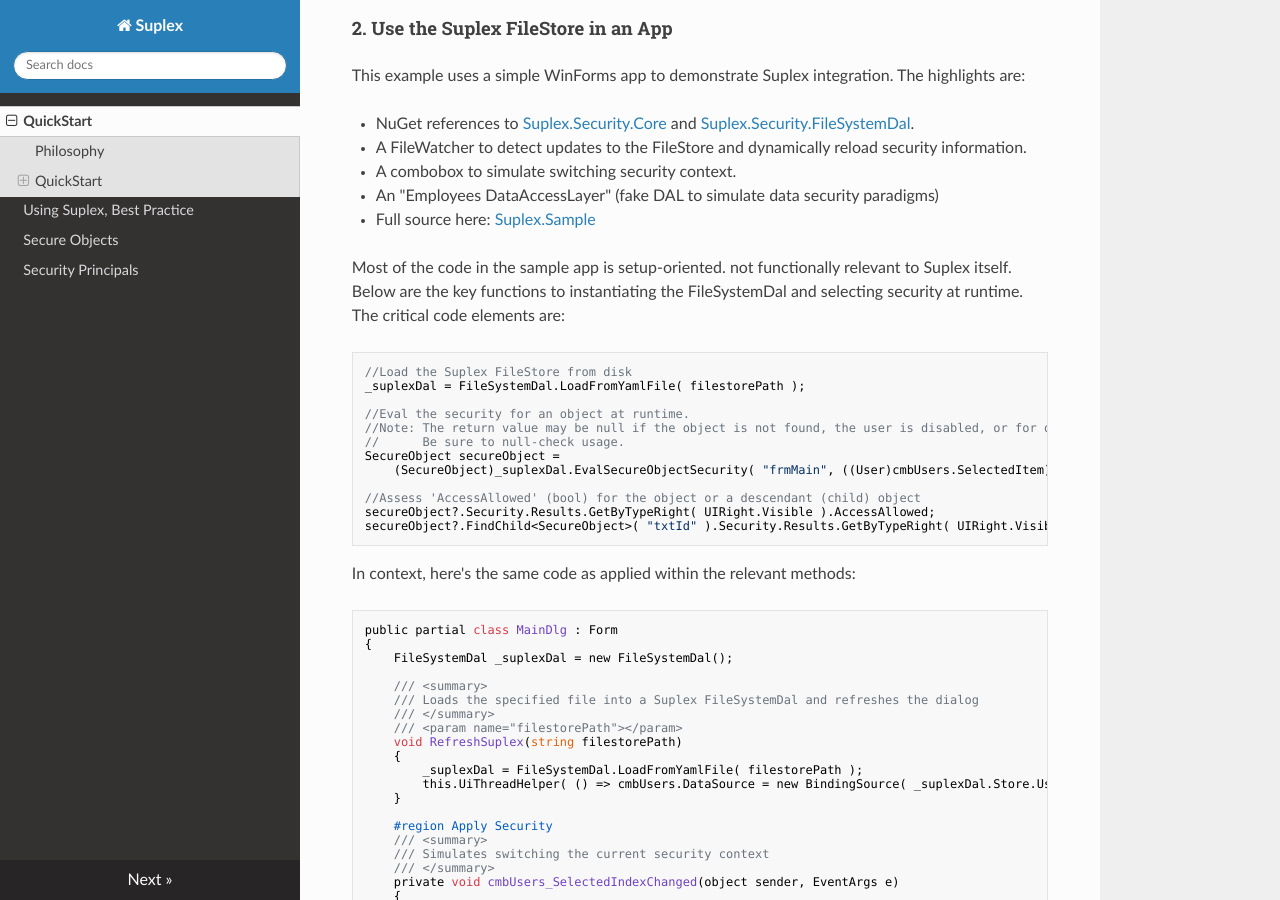
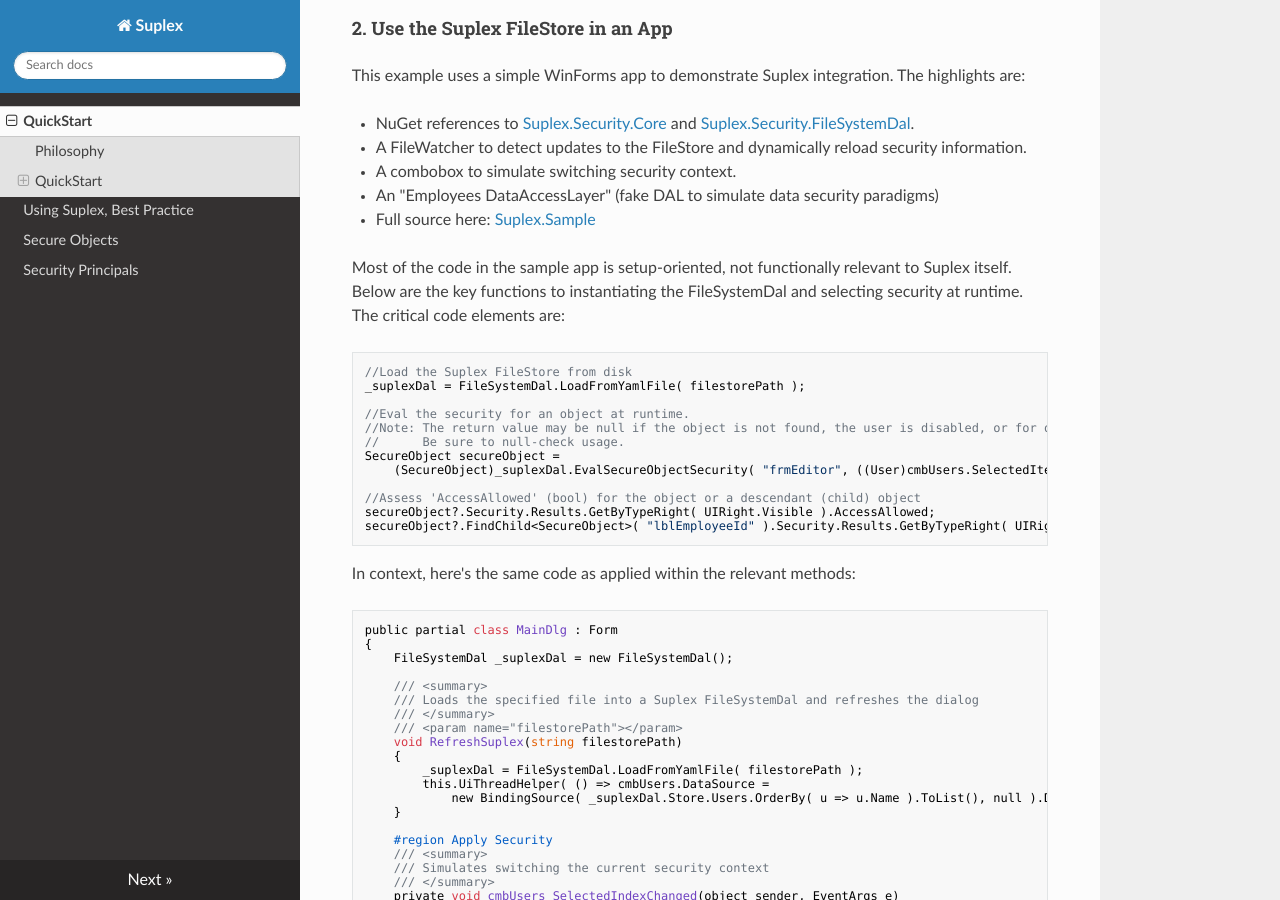
Before and after one commit to SuplexProject/Suplex.Docs, an MkDocs documentation site: the page built from docs/index.md, in a window 1280 px wide and 900 px high, scrolled down 1594 px. Built offline with MkDocs 1.6.1, drawn with Linux system fonts in a browser that asks for light colours; nearby versions of some CDN libraries; old or Windows-style settings are respelled for this version of MkDocs.

````diff
--- a/docs/index.md
+++ b/docs/index.md
@@ -54,7 +54,7 @@ This example uses a simple WinForms app to demonstrate Suplex integration.  The
 
 - Full source here: <a href="https://github.com/SuplexProject/Suplex.Sample" target="_blank">Suplex.Sample</a>
 
-Most of the code in the sample app is setup-oriented. not functionally relevant to Suplex itself.  Below are the key functions to instantiating the FileSystemDal and selecting security at runtime.  The critical code elements are:
+Most of the code in the sample app is setup-oriented, not functionally relevant to Suplex itself.  Below are the key functions to instantiating the FileSystemDal and selecting security at runtime.  The critical code elements are:
 
 ```c#
 //Load the Suplex FileStore from disk
@@ -64,11 +64,11 @@ _suplexDal = FileSystemDal.LoadFromYamlFile( filestorePath );
 //Note: The return value may be null if the object is not found, the user is disabled, or for other reasons.
 //      Be sure to null-check usage.
 SecureObject secureObject =
-    (SecureObject)_suplexDal.EvalSecureObjectSecurity( "frmMain", ((User)cmbUsers.SelectedItem).Name );
+    (SecureObject)_suplexDal.EvalSecureObjectSecurity( "frmEditor", ((User)cmbUsers.SelectedItem).Name );
 
 //Assess 'AccessAllowed' (bool) for the object or a descendant (child) object
 secureObject?.Security.Results.GetByTypeRight( UIRight.Visible ).AccessAllowed;
-secureObject?.FindChild<SecureObject>( "txtId" ).Security.Results.GetByTypeRight( UIRight.Visible ).AccessAllowed;
+secureObject?.FindChild<SecureObject>( "lblEmployeeId" ).Security.Results.GetByTypeRight( UIRight.Visible ).AccessAllowed;
 ```
 
 In context, here's the same code as applied within the relevant methods:
@@ -84,7 +84,8 @@ public partial class MainDlg : Form
     void RefreshSuplex(string filestorePath)
     {
         _suplexDal = FileSystemDal.LoadFromYamlFile( filestorePath );
-        this.UiThreadHelper( () => cmbUsers.DataSource = new BindingSource( _suplexDal.Store.Users.OrderBy( u => u.Name ).ToList(), null ).DataSource );
+        this.UiThreadHelper( () => cmbUsers.DataSource =
+            new BindingSource( _suplexDal.Store.Users.OrderBy( u => u.Name ).ToList(), null ).DataSource );
     }
 
     #region Apply Security
@@ -127,8 +128,10 @@ public partial class MainDlg : Form
     void ApplyDirect(SecureObject secureObject)
     {
         frmEditor.Visible = secureObject?.Security.Results.GetByTypeRight( UIRight.Visible ).AccessAllowed ?? false;
-        lblEmployeeId.Visible = secureObject?.FindChild<SecureObject>( "lblEmployeeId" ).Security.Results.GetByTypeRight( UIRight.Visible ).AccessAllowed ?? false;
-        btnUpdate.Enabled = secureObject?.FindChild<SecureObject>( "btnUpdate" ).Security.Results.GetByTypeRight( RecordRight.Update ).AccessAllowed ?? false;
+        lblEmployeeId.Visible =
+            secureObject?.FindChild<SecureObject>( "lblEmployeeId" ).Security.Results.GetByTypeRight( UIRight.Visible ).AccessAllowed ?? false;
+        btnUpdate.Enabled =
+            secureObject?.FindChild<SecureObject>( "btnUpdate" ).Security.Results.GetByTypeRight( RecordRight.Update ).AccessAllowed ?? false;
     }
     #endregion
 
````
Also changed, not shown: docs/quickstart.md (added, +12 -0 lines).
